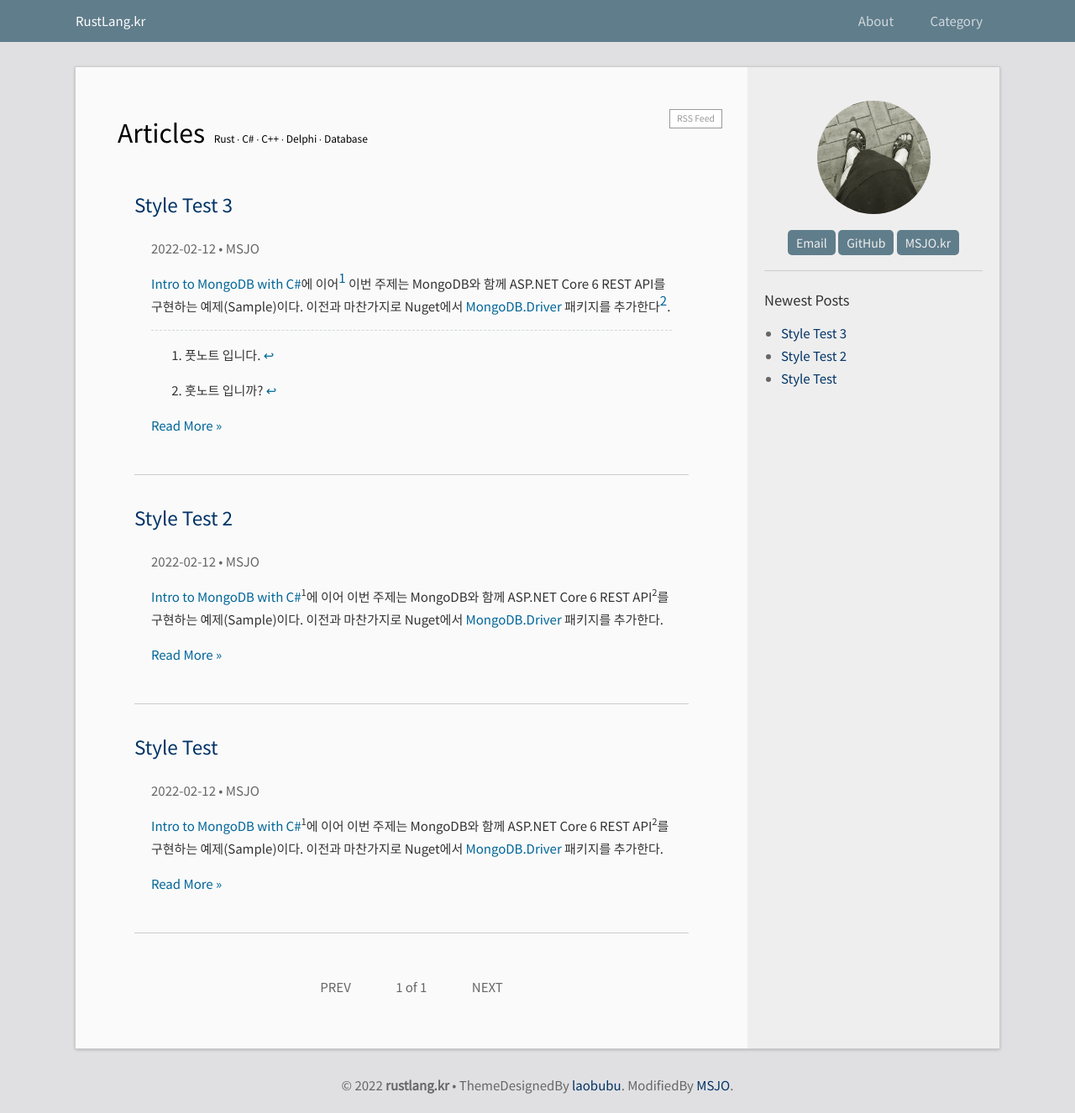
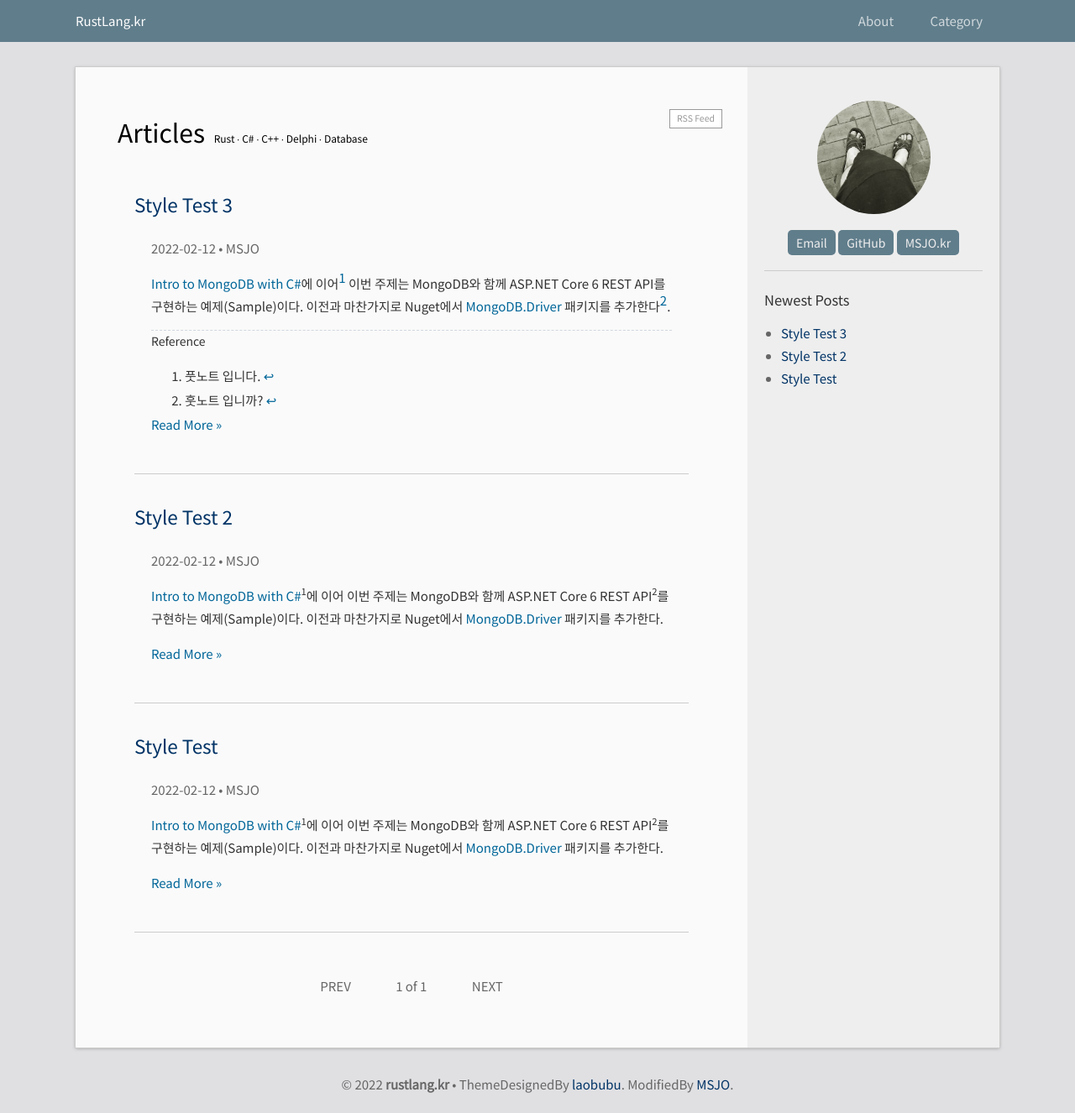
Before and after one commit to DebugJO/rustlang, a Jekyll site: the page built from index.html, in a window 1280 px wide. Shown: the whole page at 84% size. Built offline with Jekyll 4.4.1, drawn with Linux system fonts in a browser that asks for light colours; the list of posts is cut into pages by our own code.

Commit message:
Update _base.scss

```diff
--- a/_sass/_base.scss
+++ b/_sass/_base.scss
@@ -115,3 +115,11 @@ sup {
     font-size: 14px !important;
     border-top: 1px dashed #D0D7DE !important;
 }
+
+.footnotes:before {
+    content: 'Reference';
+}
+
+.footnotes p {
+     line-height: 0px !important;
+}
```
